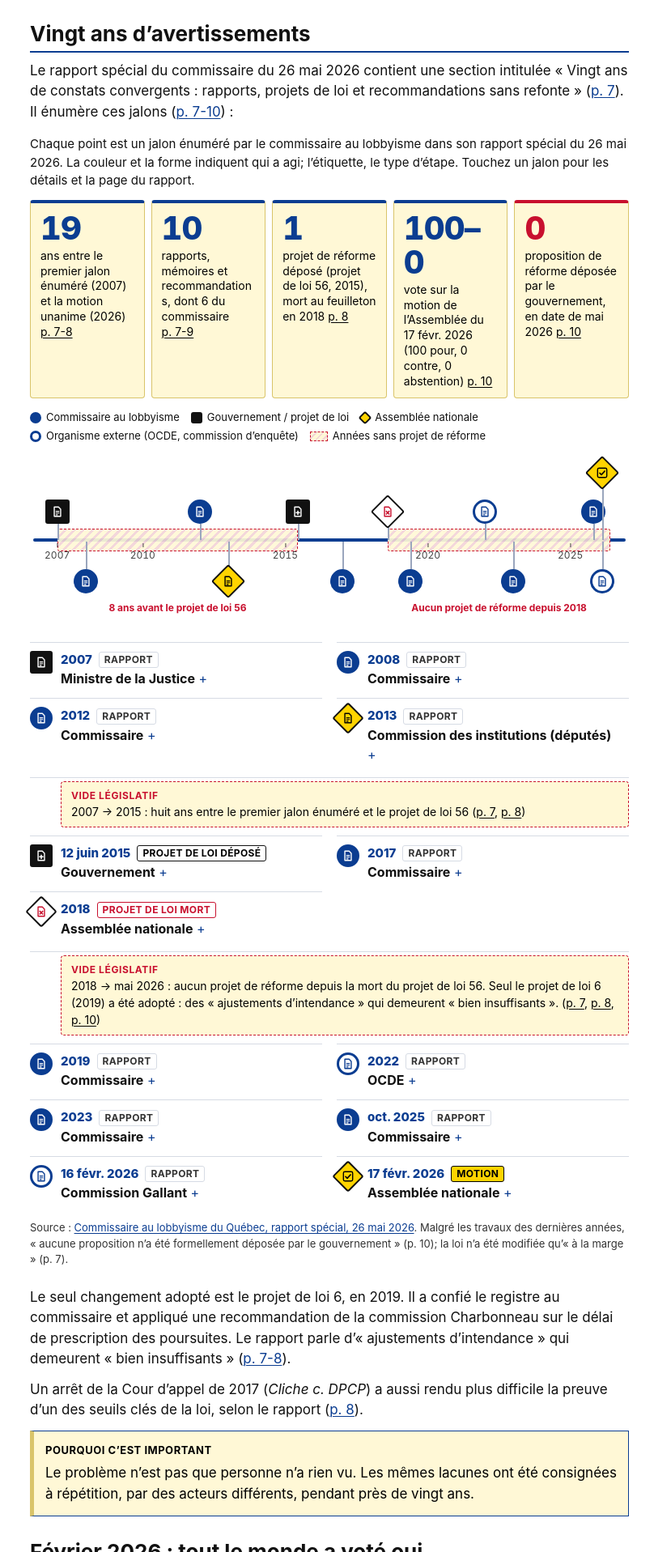
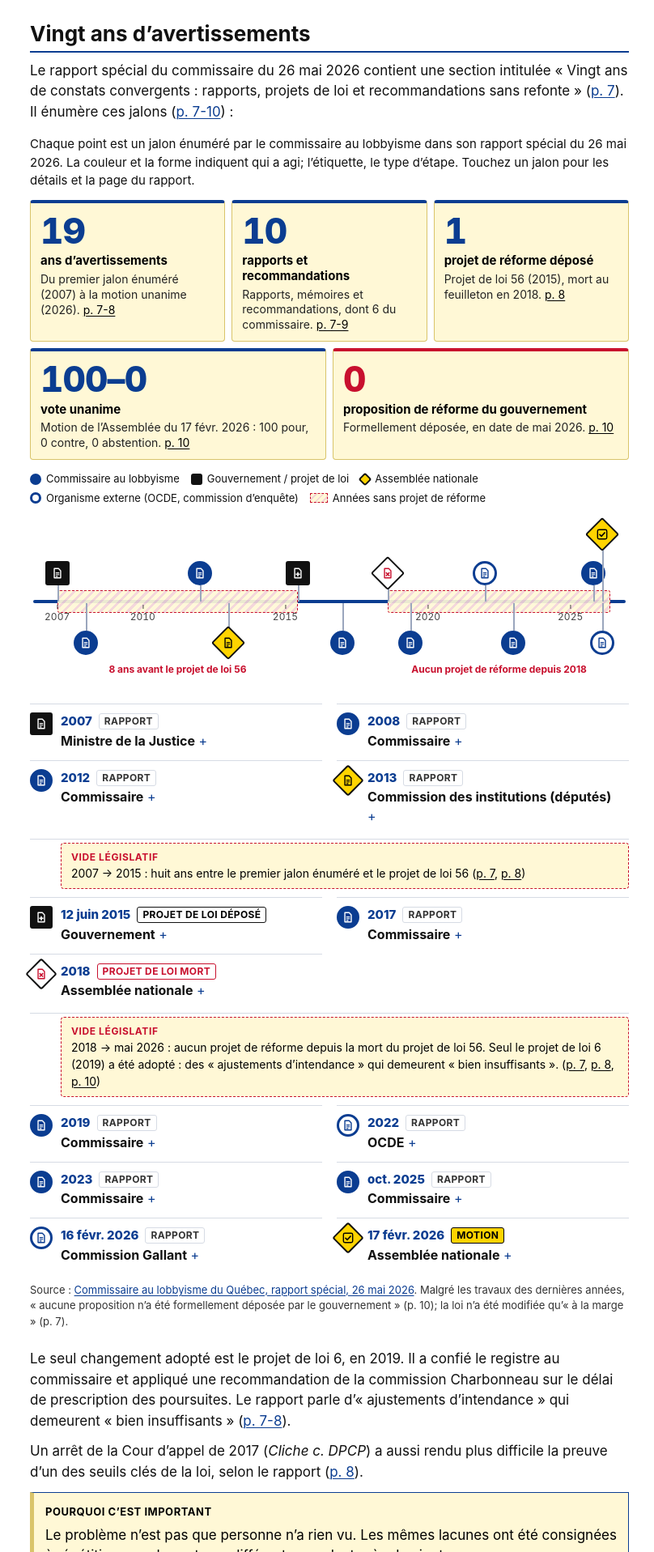
Before and after one commit to quebec-taxpayer/news-alerts, a Jekyll site: the page built from special-reports/lobbying.html, in a window 1280 px wide. Shown: the part 1058-2975 px from the top of the page at 81% size, without its empty margins (233-1041 px from the left). Built offline with Jekyll 4.4.1, drawn with Linux system fonts in a browser that asks for light colours.

Commit message:
Visual timeline number cards: number never wraps (nowrap + word joiners, clamp/container units), number + short label + 14px detail with page link, 3+2 even rows on desktop, no mid-word breaks; cards now driven by data (cards[] in _data/report_timelines)

```diff
--- a/_includes/visual-timeline.html
+++ b/_includes/visual-timeline.html
@@ -25,22 +25,22 @@
   </svg>
   <figcaption id="{{ vid }}-cap" class="vt-cap"><span class="l-en" lang="en">{{ T.intro_en }}</span><span class="l-fr" lang="fr">{{ T.intro_fr }}</span></figcaption>
 
+  {%- comment -%} Number cards: from T.cards. "count": "years" (first to last event year) or "type" (events of that type,
+       optionally "sub_actor" = how many of those by one actor, shown as %SUB%); otherwise the literal "value". {%- endcomment %}
   <ul class="vt-stats">
-    <li class="vt-stat"><strong class="vt-num" data-n="{{ n_years }}">{{ n_years }}</strong>
-      <span class="l-en" lang="en">years from the first milestone listed ({{ y0 }}) to the unanimous motion ({{ y1 }}) <a href="{{ pdf }}7">pp.&nbsp;7–8</a></span>
-      <span class="l-fr" lang="fr">ans entre le premier jalon énuméré ({{ y0 }}) et la motion unanime ({{ y1 }}) <a href="{{ pdf }}7">p.&nbsp;7-8</a></span></li>
-    <li class="vt-stat"><strong class="vt-num" data-n="{{ n_reports }}">{{ n_reports }}</strong>
-      <span class="l-en" lang="en">reports, briefs and recommendations, {{ n_comm }} of them by the commissioner <a href="{{ pdf }}7">pp.&nbsp;7–9</a></span>
-      <span class="l-fr" lang="fr">rapports, mémoires et recommandations, dont {{ n_comm }} du commissaire <a href="{{ pdf }}7">p.&nbsp;7-9</a></span></li>
-    <li class="vt-stat"><strong class="vt-num" data-n="{{ n_bills }}">{{ n_bills }}</strong>
-      <span class="l-en" lang="en">reform bill tabled (Bill 56, 2015), and it died in 2018 <a href="{{ pdf }}8">p.&nbsp;8</a></span>
-      <span class="l-fr" lang="fr">projet de réforme déposé (projet de loi 56, 2015), mort au feuilleton en 2018 <a href="{{ pdf }}8">p.&nbsp;8</a></span></li>
-    <li class="vt-stat"><strong class="vt-num vt-num-txt">100–0</strong>
-      <span class="l-en" lang="en">vote on the Assembly’s motion of 17 Feb. 2026 ({{ T.stats.motion_en }}) <a href="{{ pdf }}10">p.&nbsp;10</a></span>
-      <span class="l-fr" lang="fr">vote sur la motion de l’Assemblée du 17 févr. 2026 ({{ T.stats.motion_fr }}) <a href="{{ pdf }}10">p.&nbsp;10</a></span></li>
-    <li class="vt-stat vt-stat-zero"><strong class="vt-num" data-n="{{ T.stats.reforms_adopted }}">{{ T.stats.reforms_adopted }}</strong>
-      <span class="l-en" lang="en">reform proposal tabled by the government, as of May 2026 <a href="{{ pdf }}10">p.&nbsp;10</a></span>
-      <span class="l-fr" lang="fr">proposition de réforme déposée par le gouvernement, en date de mai 2026 <a href="{{ pdf }}10">p.&nbsp;10</a></span></li>
+    {%- for c in T.cards %}
+    {%- if c.count == "years" -%}{%- assign num = n_years | append: "" -%}
+    {%- elsif c.count == "type" -%}{%- assign num = evs | where: "type", c.type | size | append: "" -%}
+    {%- else -%}{%- assign num = c.value | append: "" -%}{%- endif -%}
+    {%- assign sub = "" -%}{%- if c.sub_actor -%}{%- assign sub = evs | where: "type", c.type | where: "actor", c.sub_actor | size | append: "" -%}{%- endif -%}
+    {%- assign isint = num | plus: 0 | append: "" -%}
+    <li class="vt-stat{% if c.tone %} vt-stat-{{ c.tone }}{% endif %}">
+      <strong class="vt-num"{% if isint == num %} data-n="{{ num }}"{% endif %}>{{ num | replace: "–", "&#8288;–&#8288;" }}</strong>
+      <span class="vt-stat-label"><span class="l-en" lang="en">{{ c.label_en | escape }}</span><span class="l-fr" lang="fr">{{ c.label_fr | escape }}</span></span>
+      {%- assign pf = c.pages.first -%}{%- assign pl = c.pages.last -%}
+      <span class="vt-stat-detail"><span class="l-en" lang="en">{{ c.detail_en | replace: "%Y0%", y0 | replace: "%Y1%", y1 | replace: "%SUB%", sub }} <a href="{{ pdf }}{{ pf }}">{% if pf == pl %}p.&nbsp;{{ pf }}{% else %}pp.&nbsp;{{ pf }}–{{ pl }}{% endif %}</a></span><span class="l-fr" lang="fr">{{ c.detail_fr | replace: "%Y0%", y0 | replace: "%Y1%", y1 | replace: "%SUB%", sub }} <a href="{{ pdf }}{{ pf }}">p.&nbsp;{{ pf }}{% if pf != pl %}-{{ pl }}{% endif %}</a></span></span>
+    </li>
+    {%- endfor %}
   </ul>
 
   <ul class="vt-legend" aria-label="Legend / Légende">
--- a/assets/css/style.css
+++ b/assets/css/style.css
@@ -511,14 +511,17 @@ a.tl-ev:hover .tl-lab, a.tl-ev:focus-visible .tl-lab { text-decoration: underlin
 .vt { margin: 16px 0 24px; padding: 0; }
 .vt-defs { position: absolute; width: 0; height: 0; overflow: hidden; }
 .vt-cap { font-size: 15px; margin: 0 0 12px; }
-.vt-stats { list-style: none; margin: 0 0 14px; padding: 0; display: grid; grid-template-columns: 1fr 1fr; gap: 8px; }
-.vt-stat { background: var(--plain); color: #000; border: 1px solid #d9c46a; border-top: 4px solid var(--blue); border-radius: 4px; padding: 10px 12px; font-size: 14px; line-height: 1.35; }
+.vt-stats { list-style: none; margin: 0 0 14px; padding: 0; display: grid; grid-template-columns: repeat(2, minmax(0, 1fr)); gap: 8px; }
+/* cards: big number (never wraps, scales with the card via container units), short bold label, 14px detail + page link */
+.vt-stat { container-type: inline-size; display: flex; flex-direction: column; background: var(--plain); color: #000; border: 1px solid #d9c46a; border-top: 4px solid var(--blue); border-radius: 4px; padding: 10px 12px; line-height: 1.35; }
+.vt-stat, .vt-stat * { overflow-wrap: normal; word-break: normal; hyphens: manual; }
 .vt-stat a { color: #000; white-space: nowrap; }
-.vt-num { display: block; font-size: 38px; line-height: 1.05; font-weight: 800; color: var(--blue); letter-spacing: -.02em; font-variant-numeric: tabular-nums; margin-bottom: 4px; }
-.vt-num-txt { font-size: 32px; }
+.vt-num { display: block; white-space: nowrap; font-size: clamp(26px, 24cqi, 44px); line-height: 1.1; font-weight: 800; color: var(--blue); letter-spacing: -.02em; font-variant-numeric: tabular-nums; margin-bottom: 4px; }
+.vt-stat-label { display: block; font-size: 15px; font-weight: 700; line-height: 1.25; margin-bottom: 4px; }
+.vt-stat-detail { display: block; font-size: 14px; color: #222; }
+.vt-stat:last-child:nth-child(odd) { grid-column: 1 / -1; }
 .vt-stat-zero { border-top-color: var(--red); }
 .vt-stat-zero .vt-num { color: var(--red); }
-.vt-stat:last-child:nth-child(odd) { grid-column: 1 / -1; }
 .vt-legend { list-style: none; margin: 0 0 12px; padding: 0; display: flex; flex-wrap: wrap; gap: 4px 14px; font-size: 13px; }
 .vt-legend li { display: inline-flex; align-items: center; gap: 6px; }
 .vt-legend .vt-dot { width: 14px; height: 14px; }
@@ -565,9 +568,11 @@ details[open] > summary .vt-who::after { content: " −"; }
 /* decorative axis: desktop only */
 .vt-axis { display: none; }
 @media (min-width: 760px) {
-  .vt-stats { grid-template-columns: repeat(5, 1fr); }
-  .vt-stat:last-child:nth-child(odd) { grid-column: auto; }
-  .vt-num { font-size: 40px; }
+  /* two even rows (3 + 2 cards) instead of five cramped columns */
+  .vt-stats { grid-template-columns: repeat(6, minmax(0, 1fr)); }
+  .vt-stat { grid-column: span 2; }
+  .vt-stat:nth-child(n+4) { grid-column: span 3; }
+  .vt-stat:last-child:nth-child(odd) { grid-column: span 3; }
   .vt-axis { display: block; position: relative; height: 214px; margin: 8px 16px 18px; }
   .vt-line { position: absolute; left: -12px; right: -12px; top: 104px; height: 4px; background: var(--blue); border-radius: 2px; }
   .vt-band { position: absolute; top: 92px; height: 28px; border: 1px dashed var(--red); background: repeating-linear-gradient(135deg, rgba(255,248,214,.92) 0 5px, rgba(243,212,216,.92) 5px 8px); border-radius: 3px; }
```
Also changed, not shown: _data/report_timelines/lobbying.json (+59 -0 lines).
